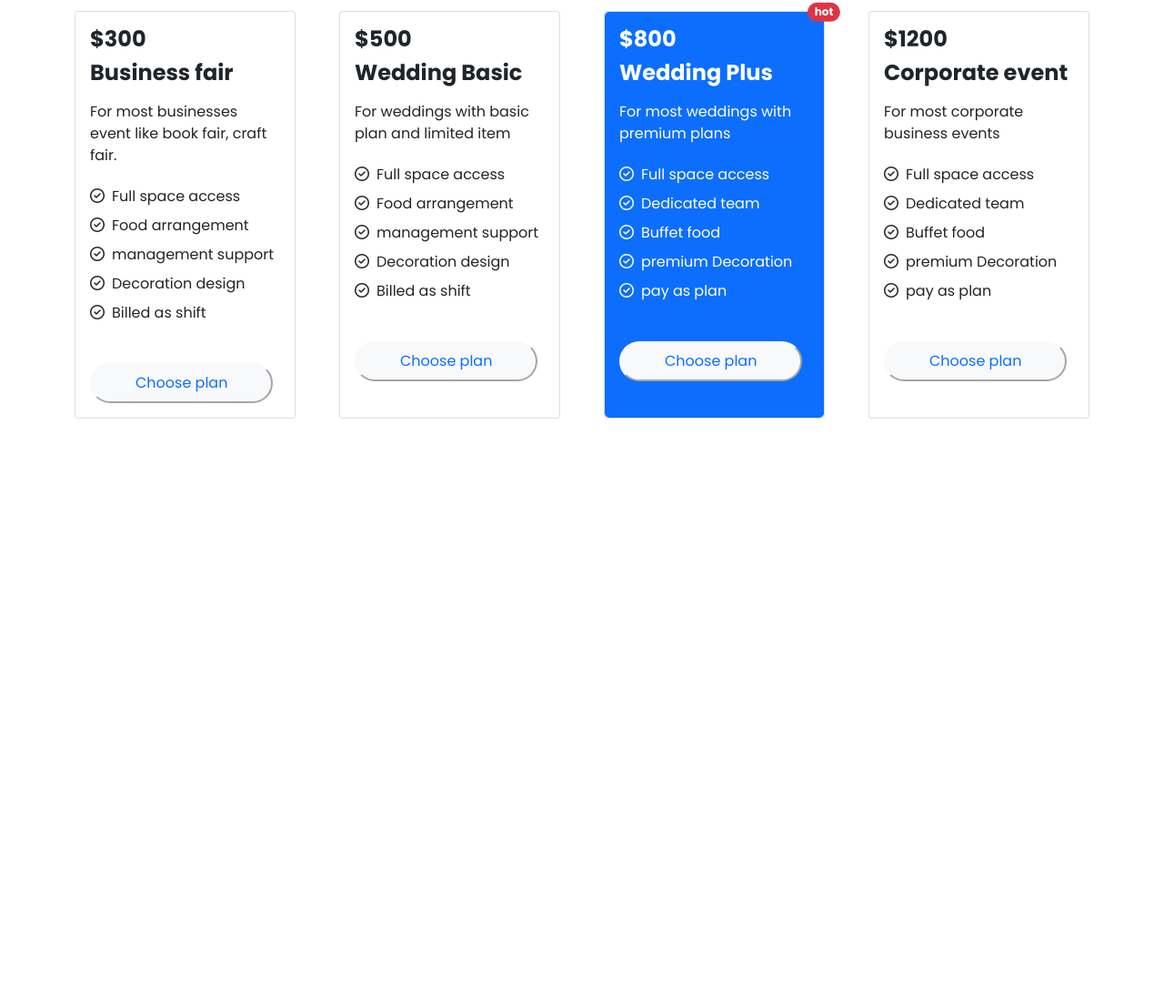
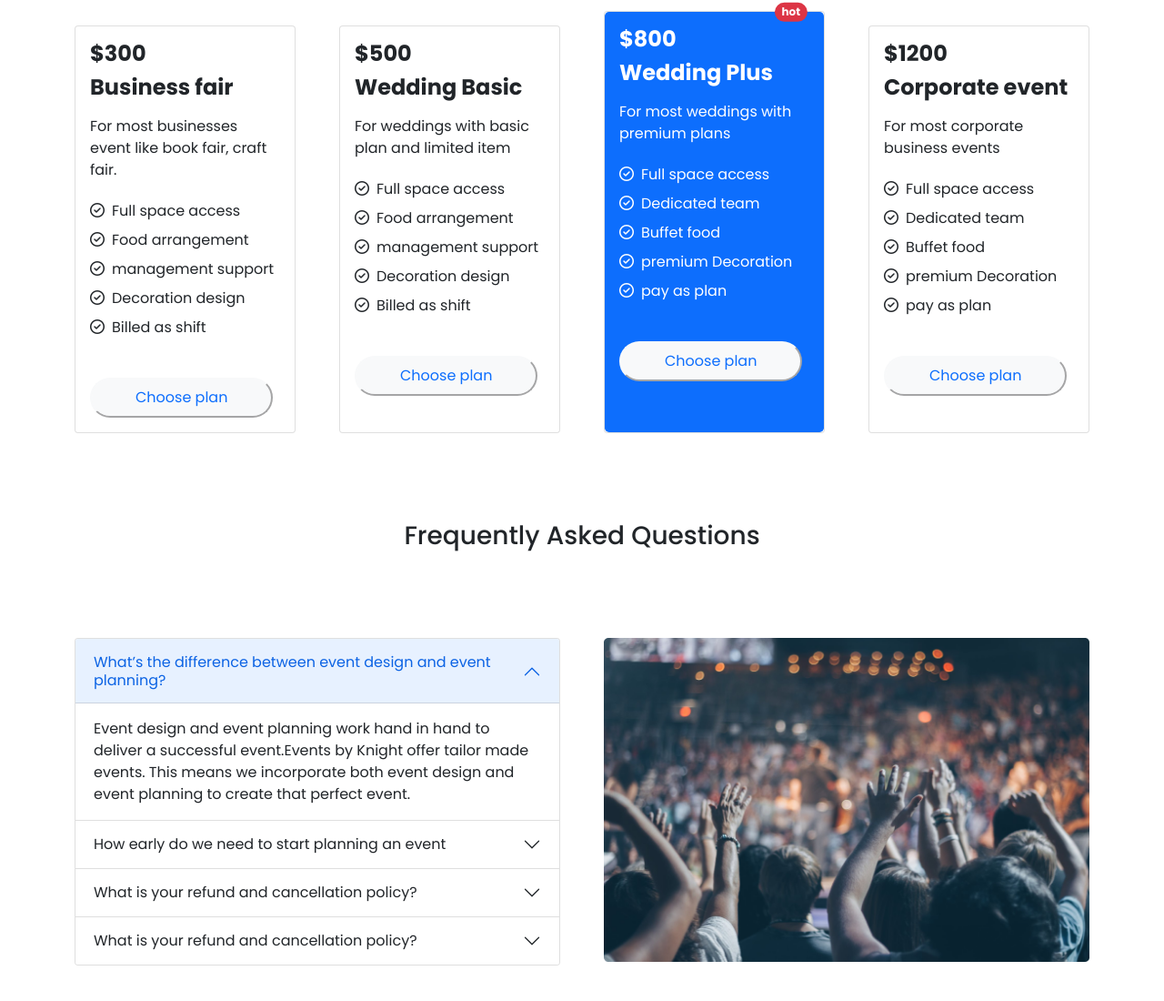
Before and after one commit to noormohammad20/hirajheel_convention_center_website, a plain HTML site: page index.html in a window 1280 px wide. Shown: the part 1538-2638 px from the top of the page at 91% size. Before the commit the page ends 2046 px from the top, so only its background shows below. Drawn offline with nearby package versions, Linux system fonts and the light colour scheme; a web font is replaced by a local one.

Commit message:
Frequently Asked Questions

```diff
--- a/index.html
+++ b/index.html
@@ -137,7 +137,7 @@
             <h3 class="text-center my-5 py-5">Our package</h3>
 
             <div class="row row-cols-1 row-cols-lg-4 row-cols-sm-1 g-5 mb-5">
-                <div class="col">
+                <div class="col pt-3">
                     <div class="card h-100">
 
                         <div class="card-body rounded-3">
@@ -169,7 +169,7 @@
                     </div>
                 </div>
 
-                <div class="col">
+                <div class="col pt-3">
                     <div class="card h-100">
 
                         <div class="card-body rounded-3">
@@ -194,7 +194,6 @@
                             </p>
                             <button class="btn-md btn-light rounded-pill px-5 py-2 mt-4 text-primary">Choose
                                 plan</button>
-
                         </div>
 
 
@@ -207,8 +206,7 @@
 
                         <div class="card-body rounded-3 bg-primary text-white ">
 
-                            <span
-                                class="position-absolute top-0 start-100 translate-middle badge rounded-pill bg-danger">
+                            <span class="position-absolute top-0 end-0 translate-middle badge rounded-pill bg-danger">
                                 hot
                                 <span class="visually-hidden">unread messages</span>
                             </span>
@@ -240,7 +238,7 @@
                     </div>
                 </div>
 
-                <div class="col">
+                <div class="col pt-3">
                     <div class="card h-100">
 
                         <div class="card-body rounded-3">
@@ -265,16 +263,90 @@
                             </p>
                             <button class="btn-md btn-light rounded-pill px-5 py-2 mt-4 text-primary">Choose
                                 plan</button>
-
                         </div>
-
-
                     </div>
                 </div>
+            </div>
+        </section>
 
-
+        <!-- fourth part (faq) started -->
+        <section class="container">
+            <h3 class="text-center my-5 py-5">Frequently Asked Questions</h3>
+            <div class="row row row-cols-1 row-cols-lg-2 row-cols-sm-1 g-5 mb-5">
+                <div class="col">
+                    <div class="accordion" id="accordionExample">
+                        <div class="accordion-item">
+                            <h2 class="accordion-header" id="headingOne">
+                                <button class="accordion-button" type="button" data-bs-toggle="collapse"
+                                    data-bs-target="#collapseOne" aria-expanded="true" aria-controls="collapseOne">
+                                    What’s the difference between event design and event planning?
+                                </button>
+                            </h2>
+                            <div id="collapseOne" class="accordion-collapse collapse show" aria-labelledby="headingOne"
+                                data-bs-parent="#accordionExample">
+                                <div class="accordion-body">
+                                    Event design and event planning work hand in hand to deliver a successful
+                                    event.Events by Knight offer tailor made events. This means we incorporate both
+                                    event design and event planning to create that perfect event.
+                                </div>
+                            </div>
+                        </div>
+                        <div class="accordion-item">
+                            <h2 class="accordion-header" id="headingTwo">
+                                <button class="accordion-button collapsed" type="button" data-bs-toggle="collapse"
+                                    data-bs-target="#collapseTwo" aria-expanded="false" aria-controls="collapseTwo">
+                                    How early do we need to start planning an event
+                                </button>
+                            </h2>
+                            <div id="collapseTwo" class="accordion-collapse collapse" aria-labelledby="headingTwo"
+                                data-bs-parent="#accordionExample">
+                                <div class="accordion-body">
+                                    Event design and event planning work hand in hand to deliver a successful
+                                    event.Events by Knight offer tailor made events. This means we incorporate both
+                                    event design and event planning to create that perfect event.
+                                </div>
+                            </div>
+                        </div>
+                        <div class="accordion-item">
+                            <h2 class="accordion-header" id="headingThree">
+                                <button class="accordion-button collapsed" type="button" data-bs-toggle="collapse"
+                                    data-bs-target="#collapseThree" aria-expanded="false" aria-controls="collapseThree">
+                                    What is your refund and cancellation policy?
+                                </button>
+                            </h2>
+                            <div id="collapseThree" class="accordion-collapse collapse" aria-labelledby="headingThree"
+                                data-bs-parent="#accordionExample">
+                                <div class="accordion-body">
+                                    Event design and event planning work hand in hand to deliver a successful
+                                    event.Events by Knight offer tailor made events. This means we incorporate both
+                                    event design and event planning to create that perfect event.
+                                </div>
+                            </div>
+                        </div>
+                        <div class="accordion-item">
+                            <h2 class="accordion-header" id="headingThree">
+                                <button class="accordion-button collapsed" type="button" data-bs-toggle="collapse"
+                                    data-bs-target="#collapseThree" aria-expanded="false" aria-controls="collapseThree">
+                                    What is your refund and cancellation policy?
+                                </button>
+                            </h2>
+                            <div id="collapseThree" class="accordion-collapse collapse" aria-labelledby="headingThree"
+                                data-bs-parent="#accordionExample">
+                                <div class="accordion-body">
+                                    Event design and event planning work hand in hand to deliver a successful
+                                    event.Events by Knight offer tailor made events. This means we incorporate both
+                                    event design and event planning to create that perfect event.
+                                </div>
+                            </div>
+                        </div>
+                    </div>
+                </div>
+                <div class="col">
+                    <img class="img-fluid" src="/images/people.png" alt="" srcset="">
+                </div>
 
             </div>
+
 
 
         </section>
```
